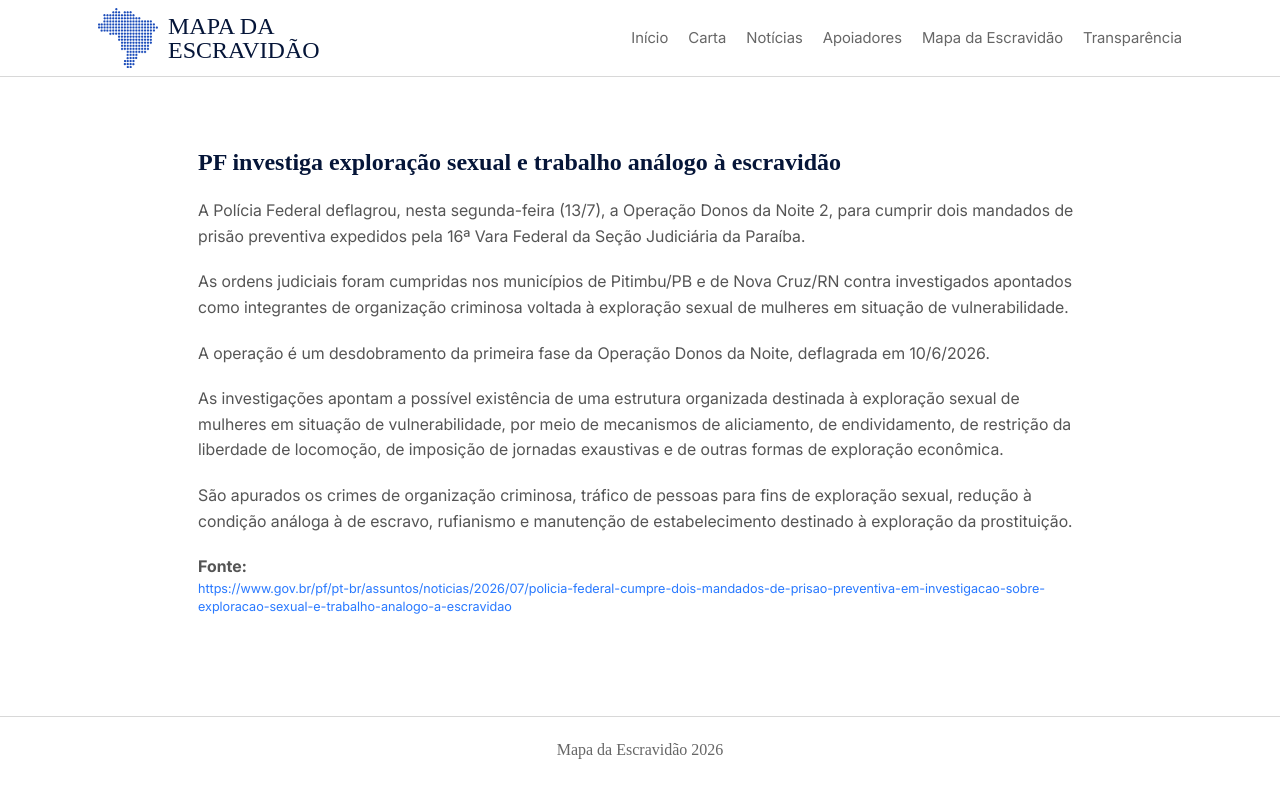
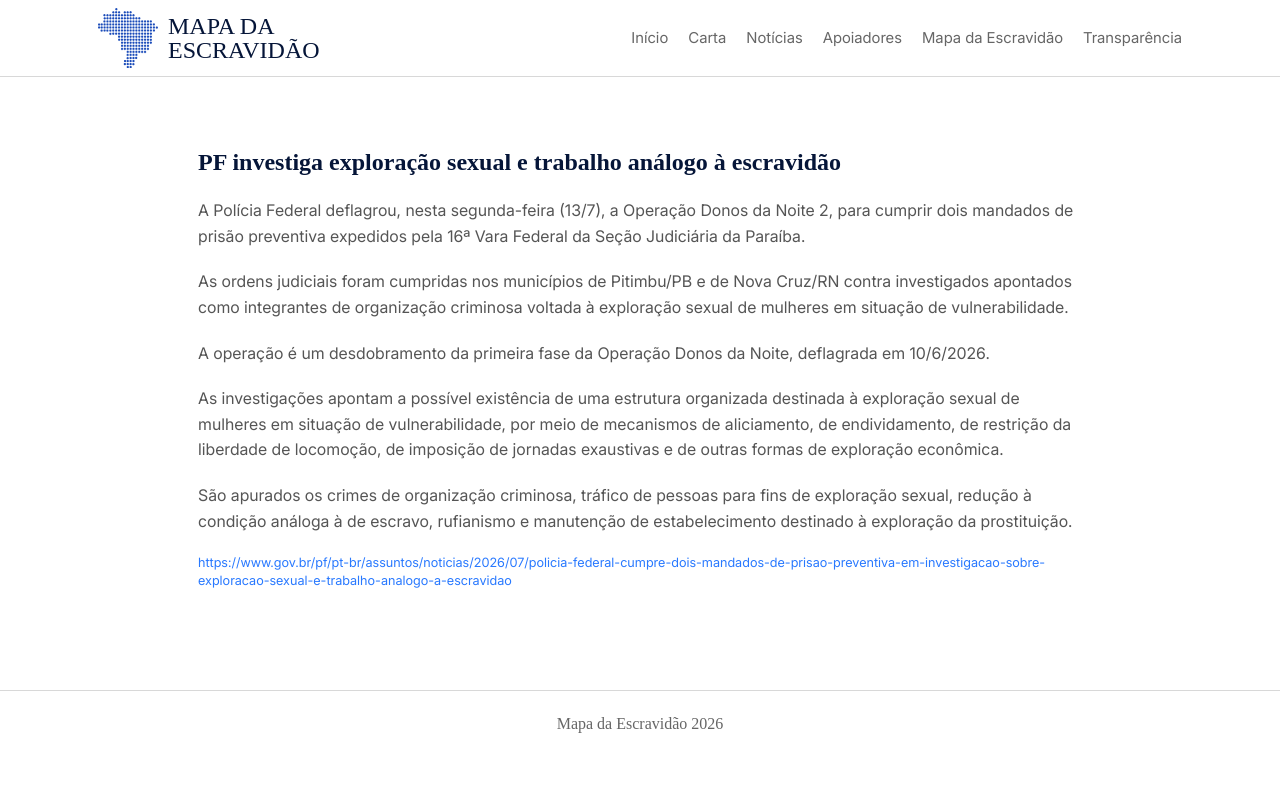
Before and after one commit to Landowski/mapa-escravidao, a Jekyll site: the page built from _posts/2026-07-01-pf-investiga-trabalho-escravo-pb-rn.html, in a window 1280 px wide. Shown: the top 798 px of the page. Built offline with Jekyll 4.4.1, drawn with Linux system fonts in a browser that asks for light colours; some web fonts are replaced.

Commit message:
Update 2026-07-01-pf-investiga-trabalho-escravo-pb-rn.html

```diff
--- a/_posts/2026-07-01-pf-investiga-trabalho-escravo-pb-rn.html
+++ b/_posts/2026-07-01-pf-investiga-trabalho-escravo-pb-rn.html
@@ -19,7 +19,7 @@ description: "A Polícia Federal deflagrou a Operação Donos da Noite 2, para c
 
                 <p>São apurados os crimes de organização criminosa, tráfico de pessoas para fins de exploração sexual, redução à condição análoga à de escravo, rufianismo e manutenção de estabelecimento destinado à exploração da prostituição.</p>
 
-                <p><strong>Fonte:</strong> <a class="escravidao-link" href="https://www.gov.br/pf/pt-br/assuntos/noticias/2026/07/policia-federal-cumpre-dois-mandados-de-prisao-preventiva-em-investigacao-sobre-exploracao-sexual-e-trabalho-analogo-a-escravidao" target="_blank">https://www.gov.br/pf/pt-br/assuntos/noticias/2026/07/policia-federal-cumpre-dois-mandados-de-prisao-preventiva-em-investigacao-sobre-exploracao-sexual-e-trabalho-analogo-a-escravidao</a></p>
+                <p><a class="escravidao-link" href="https://www.gov.br/pf/pt-br/assuntos/noticias/2026/07/policia-federal-cumpre-dois-mandados-de-prisao-preventiva-em-investigacao-sobre-exploracao-sexual-e-trabalho-analogo-a-escravidao" target="_blank">https://www.gov.br/pf/pt-br/assuntos/noticias/2026/07/policia-federal-cumpre-dois-mandados-de-prisao-preventiva-em-investigacao-sobre-exploracao-sexual-e-trabalho-analogo-a-escravidao</a></p>
 
             </div>
         </section>
```
